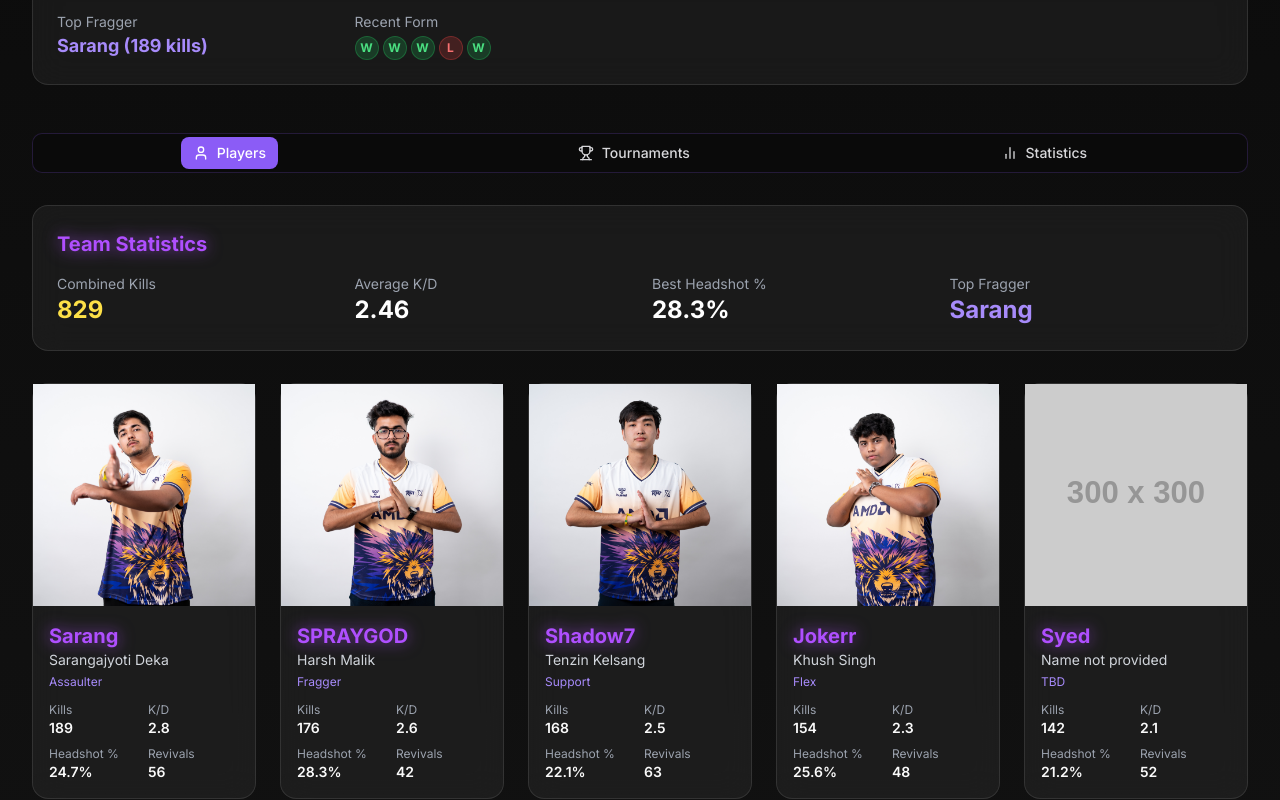
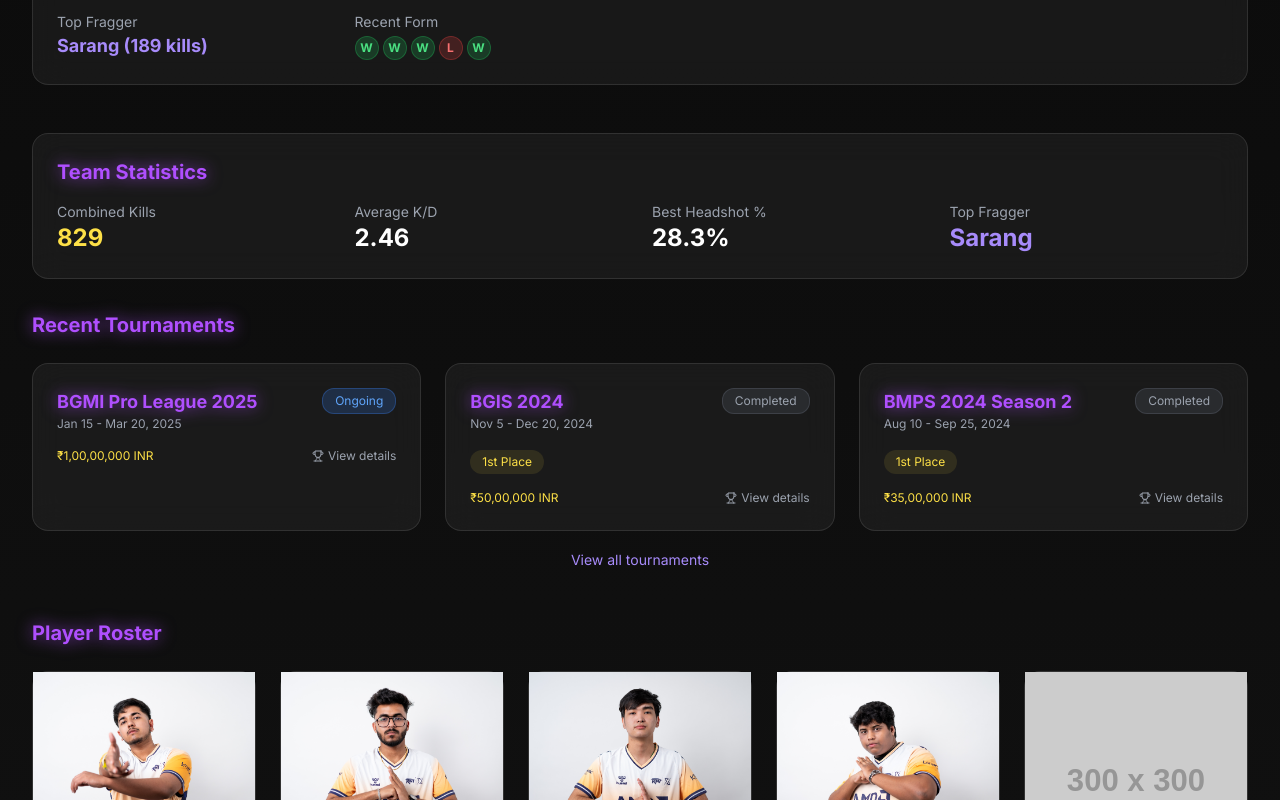
Before and after one commit to teamxsparktest/digital-wolvenspark, a React (Vite) app: page / in a window 1280 px wide. Shown: the part 4860-5660 px from the top of the page. Built offline with nearby package versions, Linux system fonts and the light colour scheme.

Commit message:
Merge BGMI section and refactor code
Refactor BGMI related components into a dedicated section and remove them from the main section.

```diff
--- a/src/components/BGMISection.tsx
+++ b/src/components/BGMISection.tsx
@@ -1,21 +1,15 @@
 
 import { useState } from 'react';
 import { useScrollReveal } from '../utils/animationUtils';
-import { User, Trophy, BarChart2 } from 'lucide-react';
-import { Tabs, TabsList, TabsTrigger, TabsContent } from "@/components/ui/tabs";
 
 // Import refactored components
 import TeamOverview from './bgmi/TeamOverview';
 import PlayersList from './bgmi/PlayersList';
-import TournamentsList from './bgmi/TournamentsList';
-import StatsView from './bgmi/StatsView';
 
 // Import data
 import { players, tournaments, teamOverview } from './bgmi/bgmiData';
 
 const BGMISection = () => {
-  const [activeTab, setActiveTab] = useState('players');
-
   const { ref: titleRef, isVisible: titleVisible } = useScrollReveal();
   const { ref: contentRef, isVisible: contentVisible } = useScrollReveal(0.1);
 
@@ -46,38 +40,8 @@ const BGMISection = () => {
           {/* Team overview */}
           <TeamOverview teamOverview={teamOverview} />
 
-          {/* Tabs navigation */}
-          <Tabs defaultValue="players" className="mb-12" onValueChange={setActiveTab}>
-            <TabsList className="w-full bg-revenant-darker border border-revenant-purple/20 justify-around mb-8">
-              <TabsTrigger value="players" className="data-[state=active]:bg-revenant-purple data-[state=active]:text-white">
-                <User className="w-4 h-4 mr-2" />
-                Players
-              </TabsTrigger>
-              <TabsTrigger value="tournaments" className="data-[state=active]:bg-revenant-purple data-[state=active]:text-white">
-                <Trophy className="w-4 h-4 mr-2" />
-                Tournaments
-              </TabsTrigger>
-              <TabsTrigger value="stats" className="data-[state=active]:bg-revenant-purple data-[state=active]:text-white">
-                <BarChart2 className="w-4 h-4 mr-2" />
-                Statistics
-              </TabsTrigger>
-            </TabsList>
-
-            {/* Players content */}
-            <TabsContent value="players" className="mt-0">
-              <PlayersList players={players} />
-            </TabsContent>
-
-            {/* Tournaments content */}
-            <TabsContent value="tournaments" className="mt-0">
-              <TournamentsList tournaments={tournaments} />
-            </TabsContent>
-
-            {/* Statistics content */}
-            <TabsContent value="stats" className="mt-0">
-              <StatsView players={players} tournaments={tournaments} />
-            </TabsContent>
-          </Tabs>
+          {/* Combined Player List with Tournament Stats */}
+          <PlayersList players={players} tournaments={tournaments} />
         </div>
       </div>
     </section>
--- a/src/components/bgmi/PlayersList.tsx
+++ b/src/components/bgmi/PlayersList.tsx
@@ -2,13 +2,17 @@
 import { useState } from 'react';
 import PlayerCard from './PlayerCard';
 import PlayerPopup from './PlayerPopup';
+import TournamentPopup from './TournamentPopup';
+import { Trophy } from 'lucide-react';
 
 interface PlayersListProps {
   players: any[];
+  tournaments: any[];
 }
 
-const PlayersList = ({ players }: PlayersListProps) => {
+const PlayersList = ({ players, tournaments }: PlayersListProps) => {
   const [selectedPlayer, setSelectedPlayer] = useState<any>(null);
+  const [selectedTournament, setSelectedTournament] = useState<any>(null);
 
   // Calculate team stats
   const totalKills = players.reduce((total, player) => total + (player.stats?.Kills || 0), 0);
@@ -44,6 +48,68 @@ const PlayersList = ({ players }: PlayersListProps) => {
         </div>
       </div>
 
+      {/* Recent Tournaments Section */}
+      <div className="mb-12">
+        <h3 className="text-xl font-bold neon-text mb-6">Recent Tournaments</h3>
+        <div className="grid grid-cols-1 md:grid-cols-3 gap-6">
+          {tournaments.slice(0, 3).map((tournament, idx) => (
+            <div
+              key={idx}
+              className="glass-card p-6 hover:border-revenant-purple/30 transition-colors cursor-pointer"
+              onClick={() => setSelectedTournament(tournament)}
+            >
+              <div className="flex justify-between items-start mb-4">
+                <div>
+                  <h3 className="text-lg font-bold neon-text">{tournament.name}</h3>
+                  <p className="text-gray-400 text-xs">{tournament.dates}</p>
+                </div>
+                <div className={`px-3 py-1 rounded-lg text-xs ${
+                  tournament.status === 'Ongoing'
+                    ? 'bg-blue-500/20 text-blue-400 border border-blue-500/30'
+                    : 'bg-gray-500/20 text-gray-400 border border-gray-500/30'
+                }`}>
+                  {tournament.status}
+                </div>
+              </div>
+
+              {tournament.placement && (
+                <div className="mb-4">
+                  <span className={`inline-block px-3 py-1 rounded-lg text-xs ${
+                    tournament.placement === '1st'
+                      ? 'bg-revenant-yellow/10 text-revenant-yellow'
+                      : tournament.placement === '2nd'
+                        ? 'bg-white/10 text-white'
+                        : tournament.placement === '3rd'
+                          ? 'bg-orange-500/10 text-orange-400'
+                          : 'bg-white/5 text-gray-300'
+                  }`}>
+                    {tournament.placement} Place
+                  </span>
+                </div>
+              )}
+
+              <div className="flex items-center justify-between mt-2">
+                <div className="text-xs text-revenant-yellow">{tournament.prizePool}</div>
+                <div className="text-xs text-gray-400 flex items-center">
+                  <Trophy className="w-3 h-3 mr-1" />
+                  View details
+                </div>
+              </div>
+            </div>
+          ))}
+        </div>
+        <div className="text-center mt-4">
+          <button
+            className="text-sm text-revenant-purple-light hover:text-white transition-colors"
+            onClick={() => setSelectedTournament(tournaments[0])}
+          >
+            View all tournaments
+          </button>
+        </div>
+      </div>
+
+      {/* Players Section */}
+      <h3 className="text-xl font-bold neon-text mb-6">Player Roster</h3>
       <div className="grid grid-cols-1 sm:grid-cols-2 lg:grid-cols-3 xl:grid-cols-5 gap-6">
         {players.map((player) => (
           <PlayerCard
@@ -60,6 +126,13 @@ const PlayersList = ({ players }: PlayersListProps) => {
           onClose={() => setSelectedPlayer(null)}
         />
       )}
+
+      {selectedTournament && (
+        <TournamentPopup
+          tournament={selectedTournament}
+          onClose={() => setSelectedTournament(null)}
+        />
+      )}
     </>
   );
 };
```
